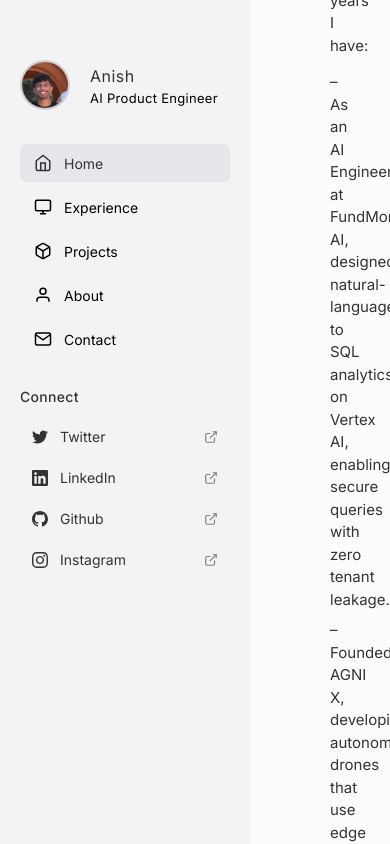
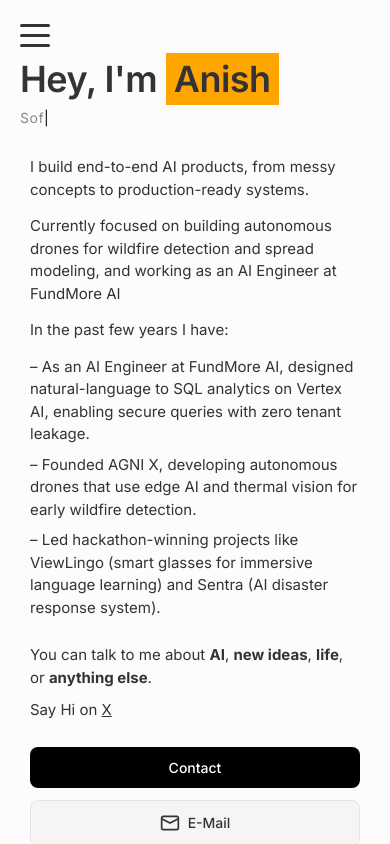
Before and after one commit to AnishKamatam/AnishKamatam, a React (Vite) app: page / in a window 390 px wide. Built offline with nearby package versions, Linux system fonts and the light colour scheme.

Commit message:
mobile friendly

```diff
--- a/src/App.css
+++ b/src/App.css
@@ -465,6 +465,10 @@ html, body {
   top: 100px;
   width: 600px;
   z-index: 20;
+}
+
+.experience-details .timeline-date {
+  display: none; /* Hide date in desktop version */
 }
 
 .job-detail {
@@ -955,6 +959,374 @@ html, body {
   height: 20px;
 }
 
+/* Mobile Menu Toggle - Hidden on Desktop */
+.mobile-menu-toggle {
+  display: none;
+  flex-direction: column;
+  justify-content: space-around;
+  width: 30px;
+  height: 30px;
+  background: transparent;
+  border: none;
+  cursor: pointer;
+  position: fixed;
+  top: 20px;
+  left: 20px;
+  z-index: 1001;
+}
+
+.mobile-menu-toggle span {
+  width: 100%;
+  height: 3px;
+  background: #333;
+  border-radius: 2px;
+  transition: all 0.3s ease;
+}
+
+.mobile-menu-toggle.active span:nth-child(1) {
+  transform: rotate(45deg) translate(5px, 5px);
+}
+
+.mobile-menu-toggle.active span:nth-child(2) {
+  opacity: 0;
+}
+
+.mobile-menu-toggle.active span:nth-child(3) {
+  transform: rotate(-45deg) translate(7px, -6px);
+}
+
+.mobile-overlay {
+  display: none;
+  position: fixed;
+  top: 0;
+  left: 0;
+  width: 100vw;
+  height: 100vh;
+  background: rgba(0, 0, 0, 0.5);
+  z-index: 999;
+}
+
+/* Mobile Styles */
+@media (max-width: 768px) {
+  .App {
+    flex-direction: column;
+  }
+
+  .mobile-menu-toggle {
+    display: flex;
+  }
+
+  .mobile-overlay {
+    display: block;
+  }
+
+  .sidebar {
+    position: fixed;
+    top: 0;
+    left: -100%;
+    width: 280px;
+    height: 100vh;
+    z-index: 1000;
+    transition: left 0.3s ease;
+    overflow-y: auto;
+  }
+
+  .sidebar.mobile-open {
+    left: 0;
+  }
+
+  .main-content {
+    width: 100%;
+    padding: 80px 20px 20px 20px;
+    margin-left: 0;
+  }
+
+  .main-content.experience-page {
+    padding: 80px 20px 20px 20px;
+  }
+
+  /* Profile Section Mobile */
+  .profile-section {
+    padding: 20px;
+    margin-bottom: 20px;
+  }
+
+  .profile-image {
+    width: 60px;
+    height: 60px;
+  }
+
+  .profile-img {
+    width: 60px;
+    height: 60px;
+  }
+
+  .profile-name {
+    font-size: 18px;
+  }
+
+  .profile-title {
+    font-size: 12px;
+  }
+
+  /* Navigation Mobile */
+  .sidebar-nav {
+    padding: 0 20px;
+  }
+
+  .nav-item {
+    padding: 12px 16px;
+    margin-bottom: 8px;
+  }
+
+  .nav-icon {
+    width: 18px;
+    height: 18px;
+  }
+
+  .nav-text {
+    font-size: 14px;
+  }
+
+  /* Connect Section Mobile */
+  .connect-section {
+    padding: 0 20px;
+    margin-top: 20px;
+  }
+
+  .connect-title {
+    font-size: 12px;
+  }
+
+  .social-link {
+    padding: 8px 12px;
+    margin-bottom: 6px;
+  }
+
+  .social-icon {
+    width: 16px;
+    height: 16px;
+  }
+
+  .social-text {
+    font-size: 12px;
+  }
+
+  .external-icon {
+    width: 12px;
+    height: 12px;
+  }
+
+  /* Home Page Mobile */
+  .hero-title {
+    font-size: 36px;
+    line-height: 1.2;
+  }
+
+  .hero-subtitle {
+    font-size: 14px;
+  }
+
+  .name-highlight {
+    padding: 4px 8px;
+    font-size: 36px;
+  }
+
+  .content-section {
+    max-width: 100%;
+    padding: 0 10px;
+  }
+
+  .intro-text,
+  .contact-text {
+    font-size: 14px;
+    line-height: 1.6;
+  }
+
+  .contact-buttons {
+    flex-direction: column;
+    gap: 12px;
+    align-items: stretch;
+  }
+
+  .contact-btn {
+    justify-content: center;
+    width: 100%;
+  }
+
+  /* Experience Page Mobile */
+  .experience-container {
+    margin-left: 10px;
+    margin-top: 20px;
+  }
+
+  .experience-container .hero-title {
+    font-size: 28px;
+  }
+
+  .experience-container .hero-subtitle {
+    font-size: 14px;
+  }
+
+  .hero-timeline-text {
+    font-size: 14px;
+  }
+
+  .timeline-item {
+    display: none; /* Hide timeline dots and dates on mobile */
+  }
+
+  .background-line,
+  .animated-line {
+    display: none; /* Hide timeline lines on mobile */
+  }
+
+  .experience-details {
+    position: static; /* Remove absolute positioning */
+    left: auto;
+    right: auto;
+    width: 100%;
+    margin-bottom: 40px;
+    padding: 20px;
+    background: rgba(255, 255, 255, 0.8);
+    border-radius: 12px;
+    border-left: 4px solid #8B5CF6;
+  }
+
+  .experience-details .timeline-date {
+    display: block;
+    font-size: 12px;
+    color: #8B5CF6;
+    font-weight: 600;
+    margin-bottom: 8px;
+    letter-spacing: 0.5px;
+  }
+
+  .job-title {
+    font-size: 18px;
+    margin-top: 0;
+  }
+
+  .job-description {
+    font-size: 14px;
+  }
+
+  .job-responsibilities {
+    font-size: 13px;
+  }
+
+  .tech-tag {
+    font-size: 11px;
+    padding: 6px 10px;
+  }
+
+  /* About Page Mobile */
+  .about-container {
+    padding: 20px;
+  }
+
+  .about-main-title {
+    font-size: 36px;
+  }
+
+  .about-tagline {
+    font-size: 10px;
+  }
+
+  .tech-tag-about {
+    font-size: 10px;
+    padding: 4px 8px;
+  }
+
+  .section-title {
+    font-size: 18px;
+  }
+
+  .section-text {
+    font-size: 14px;
+  }
+
+  .about-buttons {
+    flex-direction: column;
+    align-items: stretch;
+  }
+
+  .about-btn {
+    justify-content: center;
+    width: 100%;
+    margin-bottom: 12px;
+  }
+
+  /* Contact Page Mobile */
+  .contact-container {
+    left: 0;
+    width: 100vw;
+  }
+
+  .contact-overlay {
+    padding: 40px 20px;
+  }
+
+  .contact-content {
+    max-width: 100%;
+    align-items: center;
+    text-align: center;
+  }
+
+  .contact-page-title {
+    font-size: 36px;
+  }
+
+  .contact-page-subtitle {
+    font-size: 14px;
+    text-align: center;
+  }
+
+  .contact-buttons {
+    flex-direction: column;
+    gap: 12px;
+    align-items: stretch;
+    width: 100%;
+  }
+
+  .book-call-btn,
+  .email-btn,
+  .linkedin-btn {
+    justify-content: center;
+    width: 100%;
+  }
+
+  /* Shooting Stars Mobile - Reduce Animation */
+  .shooting-stars-background {
+    display: none; /* Disable on mobile for performance */
+  }
+}
+
+/* Tablet Styles */
+@media (min-width: 769px) and (max-width: 1024px) {
+  .sidebar {
+    width: 200px;
+  }
+
+  .main-content {
+    margin-left: 200px;
+    width: calc(100% - 200px);
+  }
+
+  .contact-container {
+    left: 200px;
+    width: calc(100vw - 200px);
+  }
+
+  .hero-title {
+    font-size: 48px;
+  }
+
+  .content-section {
+    max-width: 90%;
+  }
+}
+
 .shooting-stars-background {
   position: absolute;
   top: 0;
--- a/src/App.jsx
+++ b/src/App.jsx
@@ -1,4 +1,5 @@
 import { BrowserRouter as Router, Routes, Route, Link, useLocation } from 'react-router-dom'
+import { useState } from 'react'
 import Home from './pages/Home'
 import Experience from './pages/Experience'
 import About from './pages/About'
@@ -7,10 +8,21 @@ import './App.css'
 
 function Sidebar() {
   const location = useLocation()
+  const [isMobileMenuOpen, setIsMobileMenuOpen] = useState(false)
 
   return (
-    <div className="sidebar">
-      <div className="profile-section">
+    <>
+      <button
+        className="mobile-menu-toggle"
+        onClick={() => setIsMobileMenuOpen(!isMobileMenuOpen)}
+      >
+        <span></span>
+        <span></span>
+        <span></span>
+      </button>
+
+      <div className={`sidebar ${isMobileMenuOpen ? 'mobile-open' : ''}`}>
+        <div className="profile-section">
         <div className="profile-image">
           <img src="/profile.jpg" alt="Anish" className="profile-img" />
         </div>
@@ -111,9 +123,17 @@ function Sidebar() {
             </svg>
           </a>
         </div>
+        </div>
       </div>
-    </div>
-  )
+
+      {isMobileMenuOpen && (
+        <div
+          className="mobile-overlay"
+          onClick={() => setIsMobileMenuOpen(false)}
+        ></div>
+      )}
+    </>
+    )
 }
 
 function MainContent() {
--- a/src/pages/Experience.jsx
+++ b/src/pages/Experience.jsx
@@ -118,6 +118,7 @@ function Experience() {
                       style={{ top: `${80 + node.position - 130}px` }}
                     >
                       <div className="job-detail">
+                        <div className="timeline-date">{node.date}</div>
                         <h3 className="job-title">{node.jobTitle}</h3>
                         <p className="job-description">{node.description}</p>
                         <ul className="job-responsibilities">
```
Also changed, not shown: public/profile.jpg (renamed from profile.jpg). Lines whose indentation alone changed are shown as unchanged.
